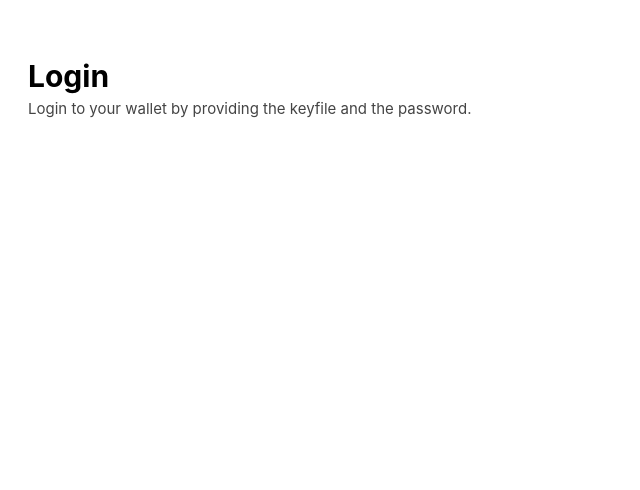
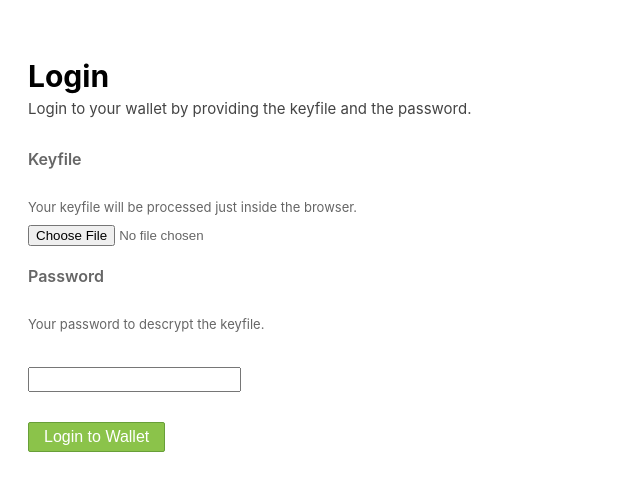
Before and after one commit to arunoda/dcoinwallet, a Next.js app: page /login in a window 1280 px wide. Shown: the top 490 px of the page, without its empty margins (0-640 px from the left). Built offline with nearby package versions, Linux system fonts and the light colour scheme.

Commit message:
Add login page.

```diff
--- a/components/Button.js
+++ b/components/Button.js
@@ -3,12 +3,12 @@ export default (props) => (
     {props.children}
     <style jsx>{`
       button {
-        font-size: 18px;
+        font-size: 16px;
         background-color: #8BC34A;
         border: 1px solid #689F38;
         border-radius: 2px;
         color: #FFF;
-        padding: 3px 15px;
+        padding: 5px 15px;
         cursor: pointer;
       }
 
--- a/components/Form.js
+++ b/components/Form.js
@@ -34,7 +34,7 @@ export const Description = ({ children }) => (
   </div>
 )
 
-export const Input = ({ handleRef = () => null, ...props}) => (
+export const Input = ({ handleRef = () => null, ...props }) => (
   <div>
     <input
       {...props}
@@ -69,3 +69,14 @@ export const Select = ({ options, handleRef = () => null, ...props }) => (
     `}</style>
   </div>
 )
+
+export const Submit = ({ children }) => (
+  <div>
+    { children }
+    <style jsx>{`
+      div {
+        margin: 30px 0 0 0;
+      }
+    `}</style>
+  </div>
+)
--- a/pages/login.js
+++ b/pages/login.js
@@ -1,9 +1,157 @@
+/* global window */
+
 import React from 'react'
+import Router from 'next/router'
 import Layout from '~/components/Layout'
 import { H1, Information } from '~/components/Text'
-
+import { InputField, Description, Input, Submit } from '~/components/Form'
+import Button from '~/components/Button'
+import Keyfile from '~/lib/keyfile'
 
 export default class Login extends React.Component {
+  state = { currentState: null }
+
+  reset () {
+    this.setState({
+      currentState: null,
+      error: null
+    })
+  }
+
+  readKeyfile (file) {
+    return new Promise((resolve, reject) => {
+      const { FileReader } = window
+      const reader = new FileReader()
+      reader.onload = (e) => {
+        const text = e.target.result
+        try {
+          const keyfileJson = JSON.parse(text)
+          resolve(keyfileJson)
+        } catch (ex) {
+          reject(new Error('Invalid keyfile.'))
+        }
+      }
+      reader.readAsText(file)
+    })
+  }
+
+  submit (e) {
+    e.preventDefault()
+    const files = this.keyfile.files
+    const password = this.password.value
+
+    if (files.length === 0) {
+      window.alert('Select the keyfile.')
+      return
+    }
+
+    if (password === '') {
+      window.alert('Enter the password')
+      return
+    }
+
+    this.setState({ currentState: 'PROCESSING' })
+
+    this.readKeyfile(files[0])
+      .then(keyfileJSON => {
+        const keyfile = Keyfile.import(keyfileJSON)
+        const address = keyfile.getAddress()
+        // An error will be thrown if the password is incorrect.
+        keyfile.getKey(password, address)
+
+        // TODO: Save the keyfile
+        Router.push('/wallet')
+      })
+      .catch((error) => {
+        this.setState({ currentState: 'ERRORED', error })
+      })
+  }
+
+  renderForm () {
+    return (
+      <form onSubmit={(e) => this.submit(e)}>
+        <InputField name='Keyfile'>
+          <Description>
+            Your keyfile will be processed just inside the browser.
+          </Description>
+          <input
+            type='file'
+            tabIndex='1'
+            className='keyfile-input'
+            ref={(r) => { this.keyfile = r }}
+          />
+        </InputField>
+
+        <InputField name='Password'>
+          <Description>
+            Your password to descrypt the keyfile.
+          </Description>
+          <Input
+            type='password'
+            tabIndex='2'
+            handleRef={(r) => { this.password = r }}
+          />
+        </InputField>
+
+        <Submit>
+          <Button tabIndex='3'>Login to Wallet</Button>
+        </Submit>
+        <style jsx>{`
+          .keyfile-input {
+            padding: 10px 0;
+          }
+        `}</style>
+      </form>
+    )
+  }
+
+  renderProcessing () {
+    return (
+      <div>
+        Processing ...
+      </div>
+    )
+  }
+
+  renderError () {
+    const { error } = this.state
+    return (
+      <div>
+        <div className='error-box'>
+          <div className='title'>ERROR</div>
+          <div className='message'>{ error.message }</div>
+        </div>
+        <Submit>
+          <Button onClick={() => this.reset()}>Login Again</Button>
+        </Submit>
+        <style jsx>{`
+          .error-box {
+            padding: 10px;
+            max-width: 550px;
+            background-color: #FFEBEE;
+            border: 2px solid #FF5722;
+          }
+
+          .title {
+            font-size: 18px;
+            margin: 0 0 10px 0;
+          }
+        `}</style>
+      </div>
+    )
+  }
+
+  renderContent () {
+    switch (this.state.currentState) {
+      case 'PROCESSING':
+        return this.renderProcessing()
+      case 'ERRORED':
+        return this.renderError()
+      default:
+        return this.renderForm()
+    }
+  }
+
   render () {
     return (
       <Layout>
@@ -11,6 +159,7 @@ export default class Login extends React.Component {
         <Information>
           Login to your wallet by providing the keyfile and the password.
         </Information>
+        { this.renderContent() }
       </Layout>
     )
   }
```
Also changed, not shown: pages/create/index.js (+9 -14 lines).
